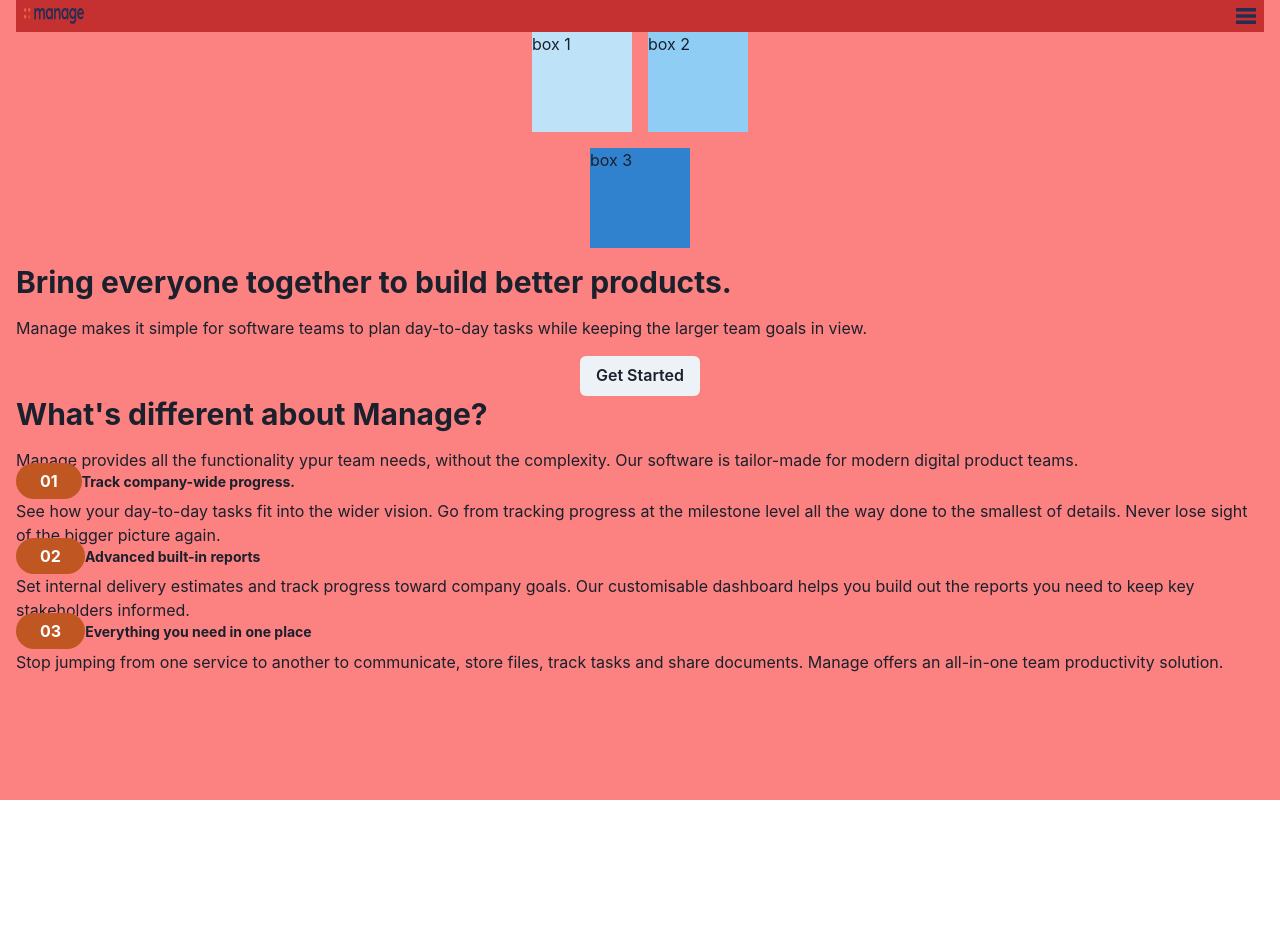
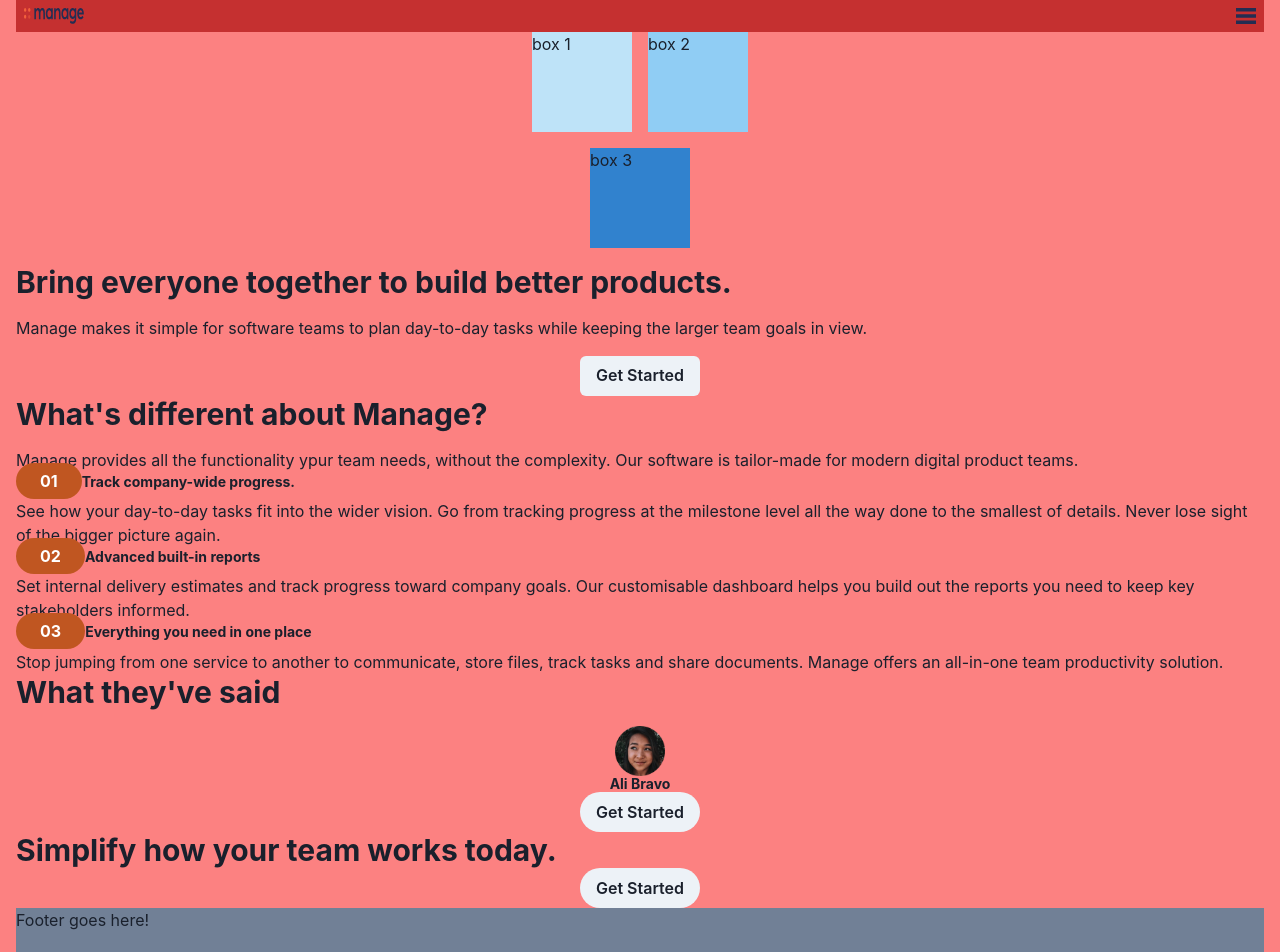
Before and after one commit to edgarfb/manage-landing-page, a Next.js app: page / in a window 1280 px wide. Shown: the top 952 px of the page. Before the commit the page ends 800 px from the top, so only its background shows below. Built offline with nearby package versions, Linux system fonts and the light colour scheme.

Commit message:
html content added

```diff
--- /dev/null
+++ b/components/footer.js
@@ -0,0 +1,9 @@
+import { chakra } from "@chakra-ui/react";
+
+export default function Footer() {
+  return (
+    <chakra.footer maxW="full" height="400px" bg="gray.500">
+      Footer goes here!
+    </chakra.footer>
+  );
+}
--- a/components/layout.js
+++ b/components/layout.js
@@ -1,4 +1,5 @@
 import NavbarMobile from "./navbarMobile";
+import Footer from "./footer";
 import { Container } from "@chakra-ui/react";
 
 export default function Layout({ children }) {
@@ -6,6 +7,7 @@ export default function Layout({ children }) {
     <Container bg="red.300" maxW="full" minH="100vh">
       <NavbarMobile />
       <main>{children}</main>
+      <Footer />
     </Container>
   );
 }
--- a/pages/index.js
+++ b/pages/index.js
@@ -123,6 +123,44 @@ function AboutManageList({ items }) {
   );
 }
 
+// TODO -  add a slider to change between the four users components
+function Testimonials({}) {
+  return (
+    <chakra.section>
+      <Heading as="h2" size="lg" mb={4}>
+        What they've said
+      </Heading>
+      <Flex justify="center">
+        <Image
+          src="/images/avatar-ali.png"
+          alt="user images"
+          width={50}
+          height={50}
+        />
+      </Flex>
+      <Heading as="h5" size="xs" textAlign="center">
+        Ali Bravo
+      </Heading>
+      <Flex justify="center">
+        <Button borderRadius={40}>Get Started</Button>
+      </Flex>
+    </chakra.section>
+  );
+}
+
+function SimplifyBox() {
+  return (
+    <chakra.section>
+      <Heading as="h2" size="lg">
+        Simplify how your team works today.
+      </Heading>
+      <Flex justify="center">
+        <Button borderRadius={40}>Get Started</Button>
+      </Flex>
+    </chakra.section>
+  );
+}
+
 export default function Home() {
   return (
     <>
@@ -135,6 +173,8 @@ export default function Home() {
       <Stats />
       <GetStarted />
       <AboutManage />
+      <Testimonials />
+      <SimplifyBox />
     </>
   );
 }
```
